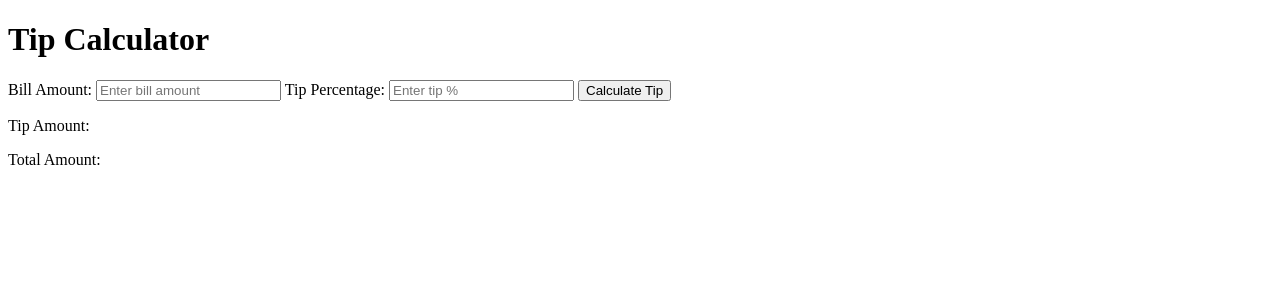
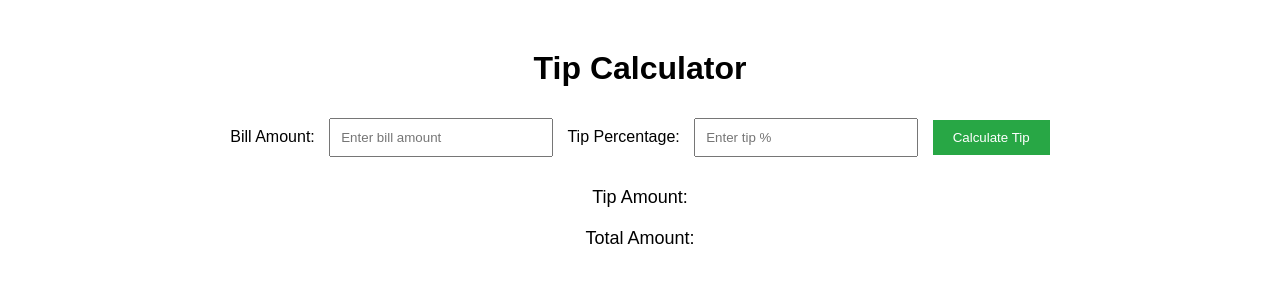
Before and after one commit to naguib-med/tip-calculator, a plain HTML site: page index.html in a window 1280 px wide. Drawn offline with Linux system fonts and the light colour scheme.

Commit message:
Ajout du style CSS pour Tip Calculator

```diff
--- a/index.html
+++ b/index.html
@@ -4,6 +4,7 @@
     <meta charset="UTF-8">
     <meta name="viewport" content="width=device-width, initial-scale=1.0">
     <title>Tip Calculator</title>
+    <link rel="stylesheet" href="style.css">
 </head>
 <body>
 <h1>Tip Calculator</h1>
--- /dev/null
+++ b/style.css
@@ -0,0 +1,28 @@
+body {
+    font-family: Arial, sans-serif;
+    text-align: center;
+    margin-top: 50px;
+}
+
+input {
+    padding: 10px;
+    margin: 10px;
+    width: 200px;
+}
+
+button {
+    padding: 10px 20px;
+    background-color: #28a745;
+    color: white;
+    border: none;
+    cursor: pointer;
+}
+
+button:hover {
+    background-color: #218838;
+}
+
+p {
+    font-size: 18px;
+    margin-top: 20px;
+}
```
